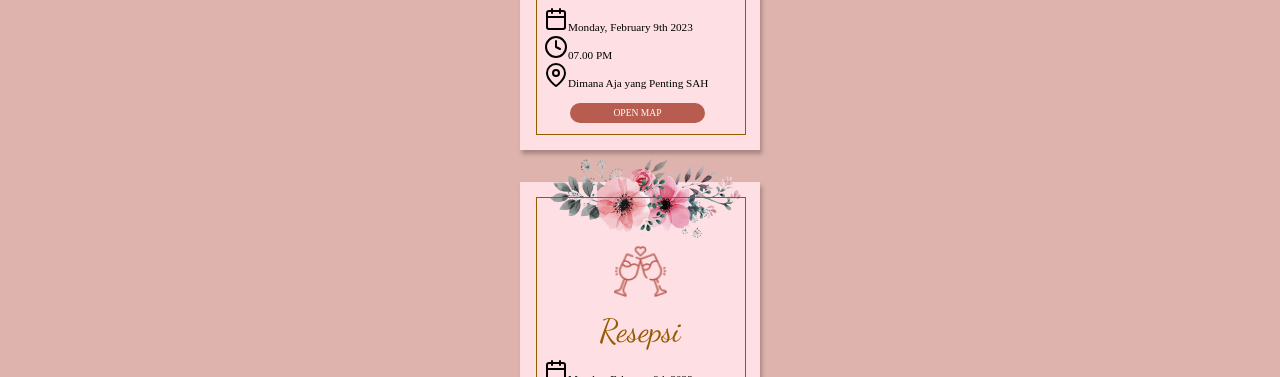
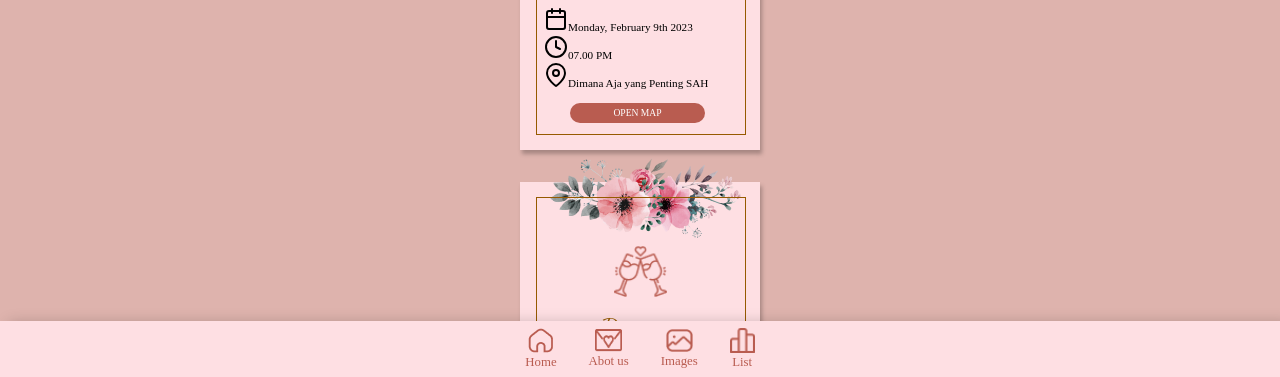
Before and after one commit to Nahrul/Nahrul-dan-Nissa, a plain HTML site: page pages/info.html in a window 1280 px wide. Shown: the part 423-800 px from the top of the page. Drawn offline with nearby package versions, Linux system fonts and the light colour scheme.

Commit message:
menambahkan menu

```diff
--- a/css/info.css
+++ b/css/info.css
@@ -148,3 +148,58 @@ section#info
     transition: 0.5s;
     z-index: 2;
 }
+
+
+/* menu*/
+.menu
+{
+    display: flex;
+    width: 100%;
+    height: 56px;
+    position: fixed;
+    z-index: 999;
+    bottom: 0;
+    background: var(--primary);
+    justify-content: center;
+    align-items: center;
+    box-shadow: 9px 3px 14px rgba(0, 0, 0,0.25)
+}
+.menu .menu-content
+{
+    margin: 0 1rem;
+    flex-direction: column;
+    display:flex;
+    justify-content: center;
+    align-items: center;
+}
+.menu a.menu-content:hover p
+{
+    color: var(--head);
+}
+.menu .menu-content p
+{
+    text-align:center;
+    padding-top: 2px;
+    font-size: 0.8rem;
+    color: var(--button);
+}
+.menu .menu-content img.icon1
+{
+    width: 25px;
+    height: 25px;
+}
+.menu .menu-content img.icon2
+{
+    width: 27px;
+    height: 23px;
+}
+.menu .menu-content img.icon3
+{
+    width: 27px;
+    height: 23px;
+}
+.menu .menu-content img.icon4
+{
+    width: 25px;
+    height: 25px;
+}
--- a/css/style.css
+++ b/css/style.css
@@ -31,7 +31,7 @@
     text-transform: uppercase;
     font-weight: 400;
     line-height: 28px;
-    top: 2.5rem;
+    top: 5.5rem;
     color: var(--button);
 }
 .welcome h2::after
--- a/pages/info.html
+++ b/pages/info.html
@@ -38,6 +38,24 @@
                 <a href="#">Open Map</a>
             </div>
     </section>
+    <div class="menu">
+        <a href="#" class="menu-content">
+            <img src="../icon/home-Regular.png" class="icon1">
+            <p>Home</p>
+        </a>
+        <a href="#" class="menu-content">
+            <img src="../icon/Group.png" class="icon2">
+            <p>Abot us</p>
+        </a>
+        <a href="#" class="menu-content">
+            <img src="../icon/image-Regular.png" class="icon3">
+            <p>Images</p>
+        </a>
+        <a href="#" class="menu-content">
+            <img src="../icon/Vector.png" class="icon4">
+            <p>List</p>
+        </a>
+    </div>
 
 
 
```
Also changed, not shown: icon/Group.png (added), icon/Vector.png (added), icon/home-Regular.png (added), icon/image-Regular.png (added).
